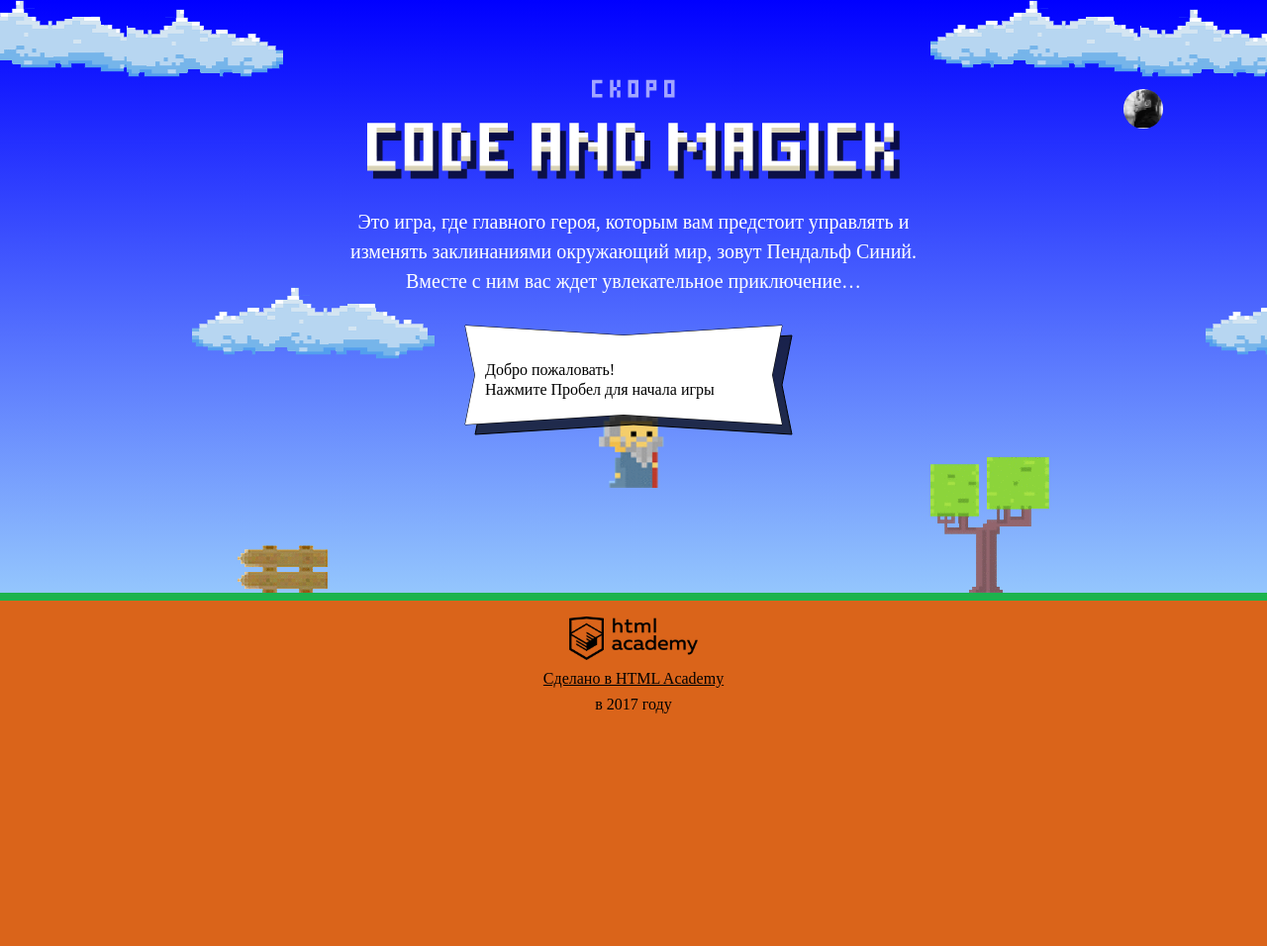
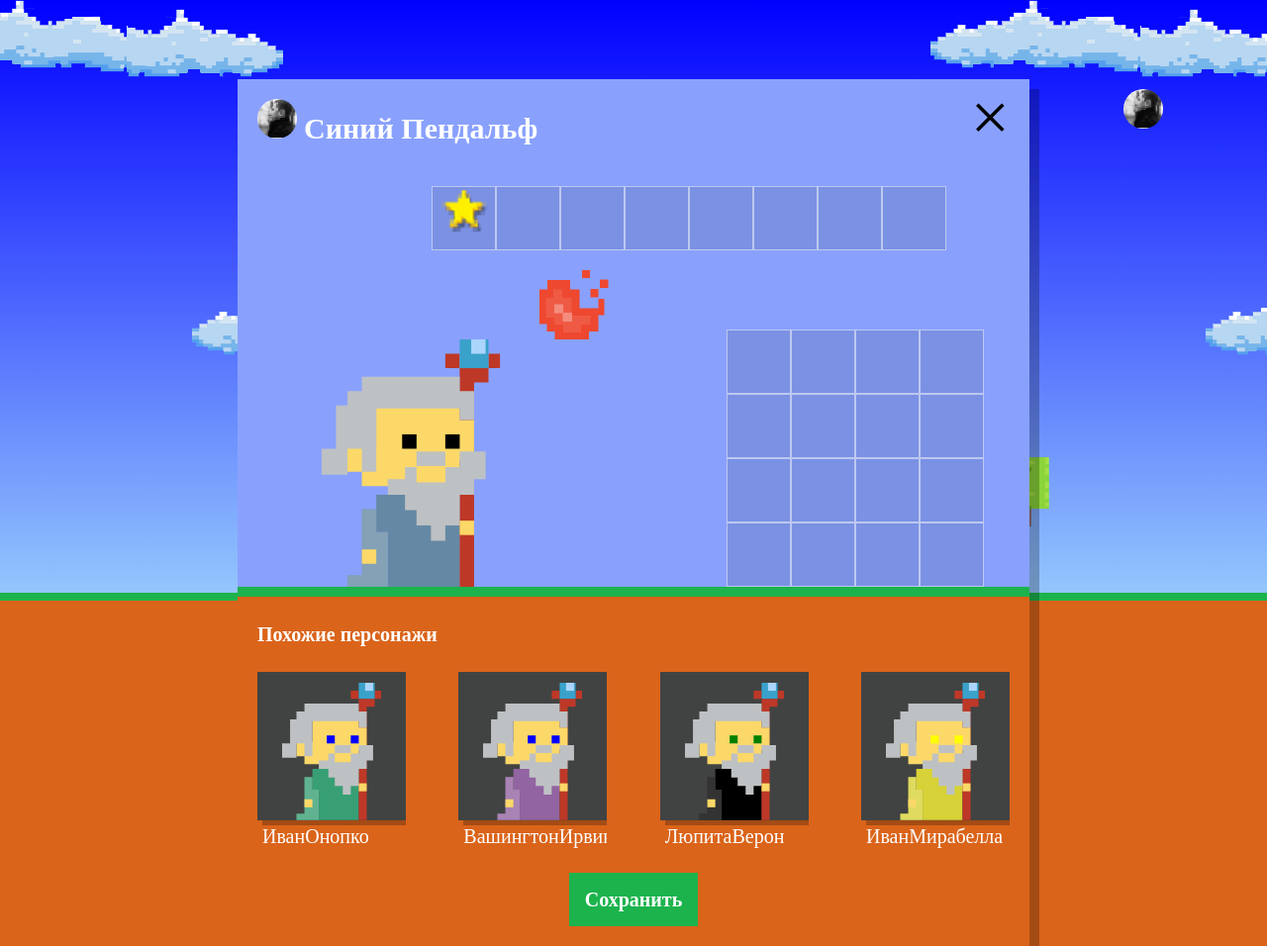
Before and after one commit to Laura0120/1351731-code-and-magick-20, a website: page index.html in a window 1280 px wide. Shown: the whole page at 99% size. Before the commit the page ends 800 px from the top, so only its background shows below. Drawn offline with Linux system fonts and the light colour scheme; a web font is replaced by a local one.

Commit message:
Учебный проект: нас орда

```diff
--- a/index.html
+++ b/index.html
@@ -2,10 +2,7 @@
 <html>
   <head>
     <meta charset="utf-8" />
-    <link
-      rel="stylesheet"
-      href="https://fonts.googleapis.com/css?family=PT+Mono&subset=latin,cyrillic"
-    />
+    <link rel="stylesheet" href="https://fonts.googleapis.com/css?family=PT+Mono&subset=latin,cyrillic" />
     <link rel="stylesheet" href="css/main.css" />
     <link rel="shortcut icon" href="favicon.ico" type="image/x-icon" />
     <title>Код и Магия</title>
@@ -20,20 +17,12 @@
       >
         <g id="wizard">
           <g id="wizard-coat">
-            <polygon
-              points="19 67 19 59 14 59 14 82 9 82 9 86 23 86 23 67 19 67"
-            />
+            <polygon points="19 67 19 59 14 59 14 82 9 82 9 86 23 86 23 67 19 67" />
             <polygon points="19 59 19 67 23 67 23 86 48 86 48 54 19 54 19 59" />
           </g>
           <g id="wizard-head">
-            <polygon
-              points="48 86 53 86 53 15 58 15 58 10 62 10 62 5 58 5 58 10 48 10 48 5 43 5 43 10 48 10 48 14 48 86"
-              fill="#be3827"
-            />
-            <polygon
-              points="9 37 19 37 19 23 48 23 48 28 53 28 53 42 48 42 48 51 14 51 14 46 9 46 9 37"
-              fill="#fbd868"
-            />
+            <polygon points="48 86 53 86 53 15 58 15 58 10 62 10 62 5 58 5 58 10 48 10 48 5 43 5 43 10 48 10 48 14 48 86" fill="#be3827" />
+            <polygon points="9 37 19 37 19 23 48 23 48 28 53 28 53 42 48 42 48 51 14 51 14 46 9 46 9 37" fill="#fbd868" />
             <rect x="33" y="39" width="10" height="5" fill="#bec1c3" />
             <rect x="14" y="37" width="5" height="9" fill="#bec1c3" />
             <polygon
@@ -72,9 +61,8 @@
         <img src="img/title-site.png" alt="Code and magick" />
       </h1>
       <p class="header-description">
-        Это игра, где главного героя, которым вам предстоит управлять и изменять
-        заклинаниями окружающий мир, зовут Пендальф Синий. Вместе с ним вас ждет
-        увлекательное приключение&hellip;
+        Это игра, где главного героя, которым вам предстоит управлять и изменять заклинаниями окружающий мир, зовут Пендальф Синий. Вместе с
+        ним вас ждет увлекательное приключение&hellip;
       </p>
 
       <div class="demo"></div>
@@ -85,12 +73,7 @@
     </header>
 
     <div class="overlay setup hidden">
-      <form
-        class="setup-wizard-form"
-        method="post"
-        enctype="multipart/form-data"
-        autocomplete="off"
-      >
+      <form class="setup-wizard-form" method="post" enctype="multipart/form-data" autocomplete="off">
         <div class="setup-title">
           <div class="setup-user">
             <div class="upload">
@@ -98,14 +81,7 @@
               <input type="file" name="avatar" />
             </div>
             <label>
-              <input
-                type="text"
-                name="username"
-                maxlength="25"
-                required
-                class="setup-user-name"
-                value="Синий Пендальф"
-              />
+              <input type="text" name="username" maxlength="25" required class="setup-user-name" value="Синий Пендальф" />
             </label>
           </div>
 
@@ -114,13 +90,7 @@
 
         <div class="setup-artifacts-shop">
           <div class="setup-artifacts-cell">
-            <img
-              src="img/icon-star.png"
-              alt="Star"
-              width="65"
-              height="50"
-              draggable="true"
-            />
+            <img src="img/icon-star.png" alt="Star" width="65" height="50" draggable="true" />
           </div>
           <div class="setup-artifacts-cell"></div>
           <div class="setup-artifacts-cell"></div>
@@ -135,17 +105,9 @@
         <div class="setup-player">
           <div class="setup-wizard-appearance">
             <div class="setup-wizard-wrap">
-              <svg
-                xmlns="http://www.w3.org/2000/svg"
-                viewBox="0 0 62 86"
-                class="setup-wizard"
-              >
+              <svg xmlns="http://www.w3.org/2000/svg" viewBox="0 0 62 86" class="setup-wizard">
                 <g class="wizard">
-                  <use
-                    xlink:href="#wizard-coat"
-                    class="wizard-coat"
-                    style="fill: #6589a4;"
-                  ></use>
+                  <use xlink:href="#wizard-coat" class="wizard-coat" style="fill: #6589a4;"></use>
                   <use xlink:href="#wizard-head" class="wizard-head"></use>
                   <use xlink:href="#wizard-eyes" class="wizard-eyes"></use>
                   <use xlink:href="#wizard-hands" class="wizard-hands"></use>
@@ -201,11 +163,7 @@
     <footer>
       <p>
         <a href="http://htmlacademy.ru" class="footer-link"
-          ><img
-            src="img/htmlacademy-logo.png"
-            alt="HTML Academy"
-            width="130"
-          />Сделано в HTML Academy</a
+          ><img src="img/htmlacademy-logo.png" alt="HTML Academy" width="130" />Сделано в HTML Academy</a
         >в 2017 году
       </p>
     </footer>
@@ -213,11 +171,7 @@
     <template id="similar-wizard-template" style="display: none;">
       <div class="setup-similar-item">
         <div class="setup-similar-content">
-          <svg
-            xmlns="http://www.w3.org/2000/svg"
-            viewBox="0 0 62 86"
-            class="setup-similar-wizard"
-          >
+          <svg xmlns="http://www.w3.org/2000/svg" viewBox="0 0 62 86" class="setup-similar-wizard">
             <g class="wizard">
               <use xlink:href="#wizard-coat" class="wizard-coat"></use>
               <use xlink:href="#wizard-head" class="wizard-head"></use>
@@ -250,6 +204,7 @@
         return gameFieldHeight / 3;
       }
     </script>
+    <script src="js/setup.js"></script>
     <script src="js/stat.js"></script>
     <script src="js/game.js"></script>
   </body>
--- /dev/null
+++ b/js/setup.js
@@ -0,0 +1,63 @@
+'use strict';
+
+var NAME = ['Иван', 'Хуан Себастьян', 'Мария', 'Кристоф', 'Виктор', 'Юлия', 'Люпита', 'Вашингтон'];
+var SURNAME = ['да Марья', 'Верон', 'Мирабелла', 'Вальц', 'Онопко', 'Топольницкая', 'Нионго', 'Ирвинг'];
+var COAT_COLOR = [
+  'rgb(101, 137, 164)',
+  'rgb(241, 43, 107)',
+  'rgb(146, 100, 161)',
+  'rgb(56, 159, 117)',
+  'rgb(215, 210, 55)',
+  ' rgb(0, 0, 0)',
+];
+var EYES_COLOR = ['black', 'red', 'blue', 'yellow', 'green'];
+
+var userDialog = document.querySelector('.setup');
+userDialog.classList.remove('hidden');
+
+var silimarListElement = document.querySelector('.setup-similar-list');
+var silimarWizardTemplate = document.querySelector('#similar-wizard-template').content.querySelector('.setup-similar-item');
+
+var arrRandElement = function (arr) {
+  var rand = Math.floor(Math.random() * arr.length);
+  return arr[rand];
+};
+
+var wizards = [
+  {
+    name: arrRandElement(NAME) + arrRandElement(SURNAME),
+    coatColor: arrRandElement(COAT_COLOR),
+    eyesColor: arrRandElement(EYES_COLOR),
+  },
+  {
+    name: arrRandElement(NAME) + arrRandElement(SURNAME),
+    coatColor: arrRandElement(COAT_COLOR),
+    eyesColor: arrRandElement(EYES_COLOR),
+  },
+  {
+    name: arrRandElement(NAME) + arrRandElement(SURNAME),
+    coatColor: arrRandElement(COAT_COLOR),
+    eyesColor: arrRandElement(EYES_COLOR),
+  },
+  {
+    name: arrRandElement(NAME) + arrRandElement(SURNAME),
+    coatColor: arrRandElement(COAT_COLOR),
+    eyesColor: arrRandElement(EYES_COLOR),
+  },
+];
+
+var renderWizard = function (wizard) {
+  var wizardElement = silimarWizardTemplate.cloneNode(true);
+  wizardElement.querySelector('.setup-similar-label').textContent = wizard.name;
+  wizardElement.querySelector('.wizard-coat').style.fill = wizard.coatColor;
+  wizardElement.querySelector('.wizard-eyes').style.fill = wizard.eyesColor;
+  return wizardElement;
+};
+
+var fragment = document.createDocumentFragment();
+for (var i = 0; i < wizards.length; i++) {
+  fragment.appendChild(renderWizard(wizards[i]));
+}
+
+silimarListElement.appendChild(fragment);
+userDialog.querySelector('.setup-similar').classList.remove('hidden');
```
